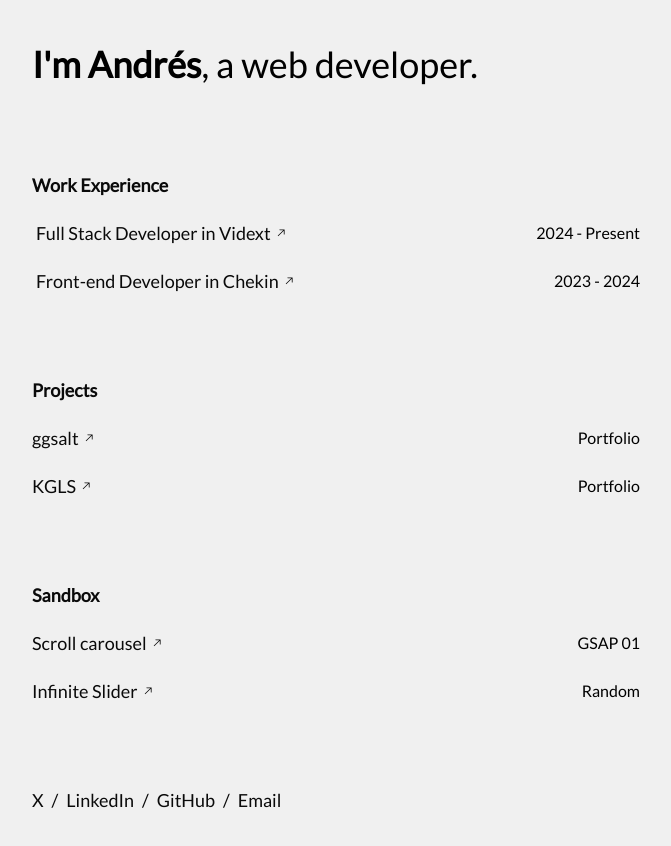
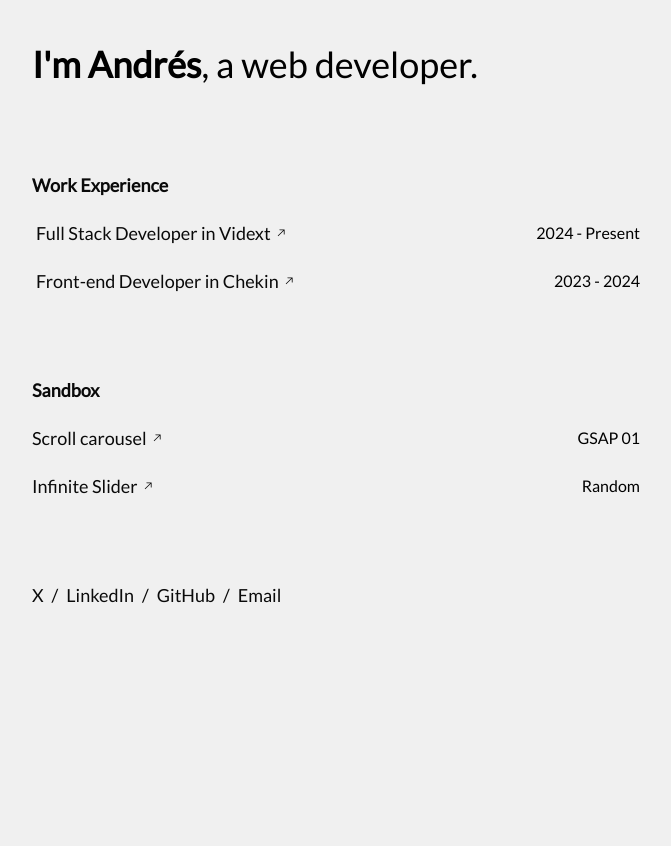
Before and after one commit to Andresuito/andres-portfolio, a Next.js app: page / in a window 1280 px wide. Shown: the top 846 px of the page, without its empty margins (304-975 px from the left). After the commit the page ends 800 px from the top, so only its background shows below. Built offline with nearby package versions, Linux system fonts and the light colour scheme.

Commit message:
fix: hide project (temporal)

```diff
--- a/app/page.tsx
+++ b/app/page.tsx
@@ -10,8 +10,8 @@ export default function Home() {
       <Header />
       <hr className="my-5 sm:my-10 opacity-0" />
       <Work />
-      <hr className="my-5 sm:my-10 opacity-0" />
-      <Projects />
+      {/* <hr className="my-5 sm:my-10 opacity-0" />
+      <Projects /> */}
       <hr className="my-5 sm:my-10 opacity-0" />
       <Sandbox />
       <hr className="my-5 sm:my-10 opacity-0" />
```
